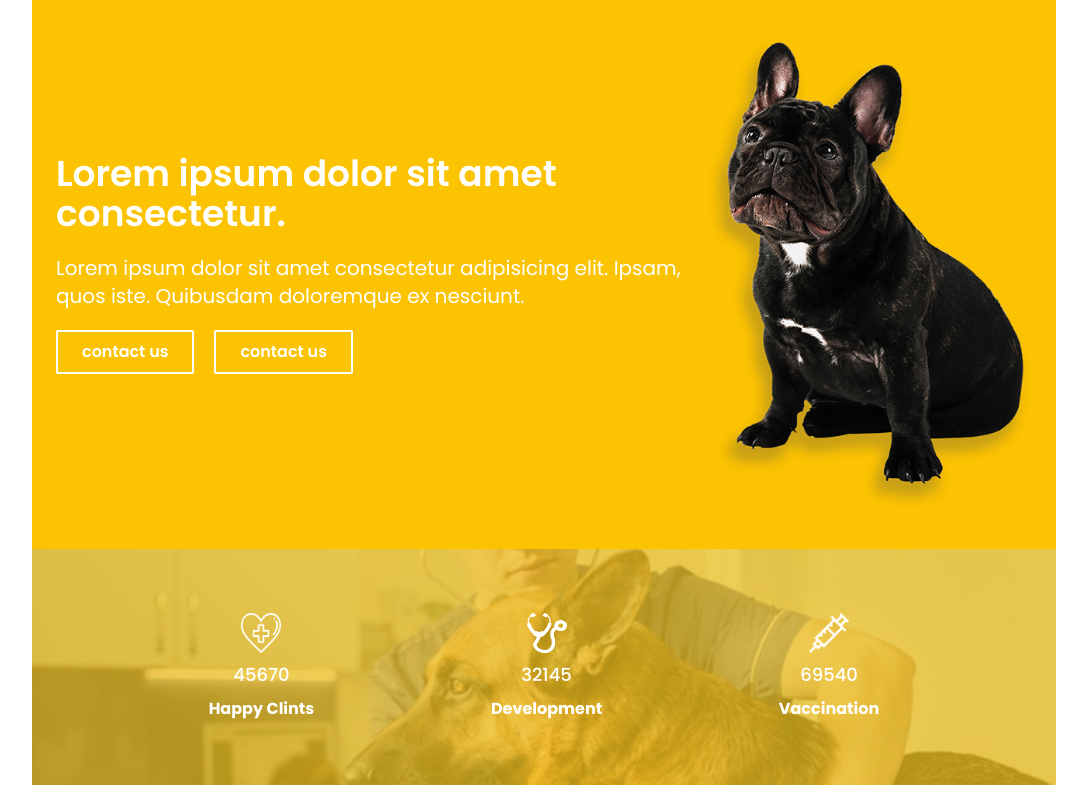
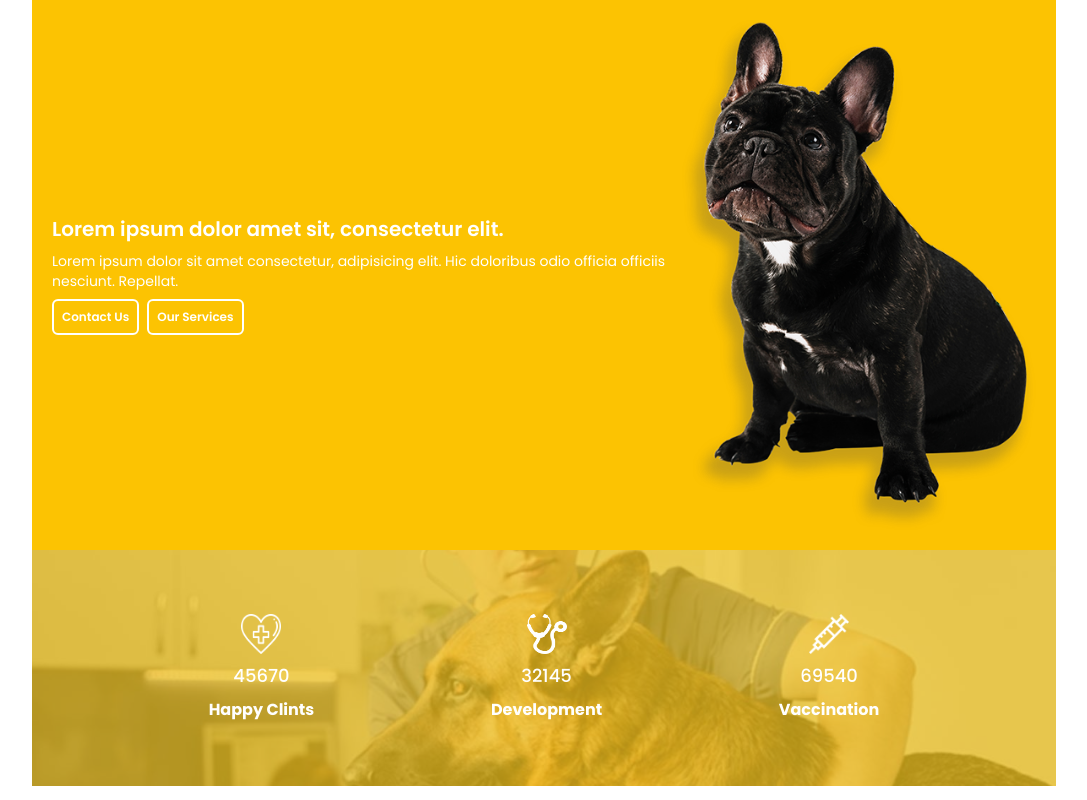
Before and after one commit to TanbhirAhmad/veterinary-landing-pages-concept, a website built with Vite: page index.html in a window 1280 px wide. Shown: the whole page, without its empty margins (96-1183 px from the left). Built offline with nearby package versions, Linux system fonts and the light colour scheme.

Commit message:
custom color and banner section added

```diff
--- a/index.html
+++ b/index.html
@@ -8,35 +8,38 @@
 </head>
 <body class="font-Poppins text-white max-w-[1024px] mx-auto">
     <!-- this is header section -->
-    <header class="bg-color-yellow">
-        <div>
-            <div class="sm:flex sm:flex-row-reverse sm:items-center sm:py-10 sm:px-6">
 
-                <div class="relative
-                sm:w-1/3">
-                    <img class="w-full" src="images/dogi.png" alt="dog image">
-                </div>
+    <!-- this is main section -->
+    <main>
 
-                <div class="absolute left-5 top-52
-                sm:static sm:w-2/3">
-                    <h1 class="text-4xl font-semibold">Lorem ipsum dolor sit amet consectetur.</h1>
-                    <p class="text-xl py-5">Lorem ipsum dolor sit amet consectetur adipisicing elit. Ipsam, quos iste. Quibusdam doloremque ex nesciunt.</p>
-                    <div class="flex gap-5 pb-5">
-                        <button class="text-base font-semibold border-2 border-white px-6 py-2 hover:bg-color-green hover:border-color-green rounded-sm">contact us</button>
-                        <button class="text-base font-semibold border-2 border-white px-6 py-2 hover:bg-color-green hover:border-color-green rounded-sm">contact us</button>
+        <!-- this is banner section -->
+        <section class="bg-custom-yellow py-5">
+            <div class="flex items-center gap-[2px] px-5">
+
+                <!-- this is banner info -->
+                    <div class="flex flex-col gap-2">
+                        <h1 class="normal-case font-semibold text-xl">Lorem ipsum dolor amet sit, consectetur elit.</h1>
+                        <p class="normal-case font-normal text-sm">Lorem ipsum dolor sit amet consectetur, adipisicing elit. Hic doloribus odio officia officiis nesciunt. Repellat.</p>
+                        <div class="flex gap-2">
+                            <button class="font-semibold capitalize text-xs border-2 border-white px-2 py-2 rounded-md
+                            hover:bg-custom-green hover:border-custom-green">
+                                contact us</button>
+                            <button class="font-semibold capitalize text-xs border-2 border-white px-2 py-2 rounded-md
+                            hover:bg-custom-green hover:border-custom-green">our services</button>
+                        </div>
                     </div>
+
+                <!-- this is banner image -->
+                <div>
+                    <img src="images/dogi.png" alt="">
                 </div>
             </div>
-        </div>
-    </header>
-
-
-    <main>
+        </section>
 
         <!-- this is review section -->
         <section class="bg-doctor-dog w-full bg-cover bg-center bg-no-repeat ">
 
-            <div class="flex justify-evenly py-16 bg-[#f0c31fbb]">
+            <div class="flex justify-evenly py-16 bg-custom-yellow-transparent">
                 <div class="flex flex-col items-center gap-2">
                     <img class="w-10 h-10" src="images/love.png" alt="">
                     <p class="font-medium text-lg">45670</p>
--- a/tailwind.config.js
+++ b/tailwind.config.js
@@ -7,8 +7,9 @@ module.exports = {
         'Poppins': ['Poppins'],
       },
       colors: {
-        'color-yellow': '#fcc302',
-        'color-green': '#00bec9',
+        'custom-green': '#00bec9',
+        'custom-yellow': '#fcc302',
+        'custom-yellow-transparent': '#f0c31fbb',
       },
       backgroundImage: {
         'doctor-dog': "url('/images/doctor-dog.jpg')",
```
